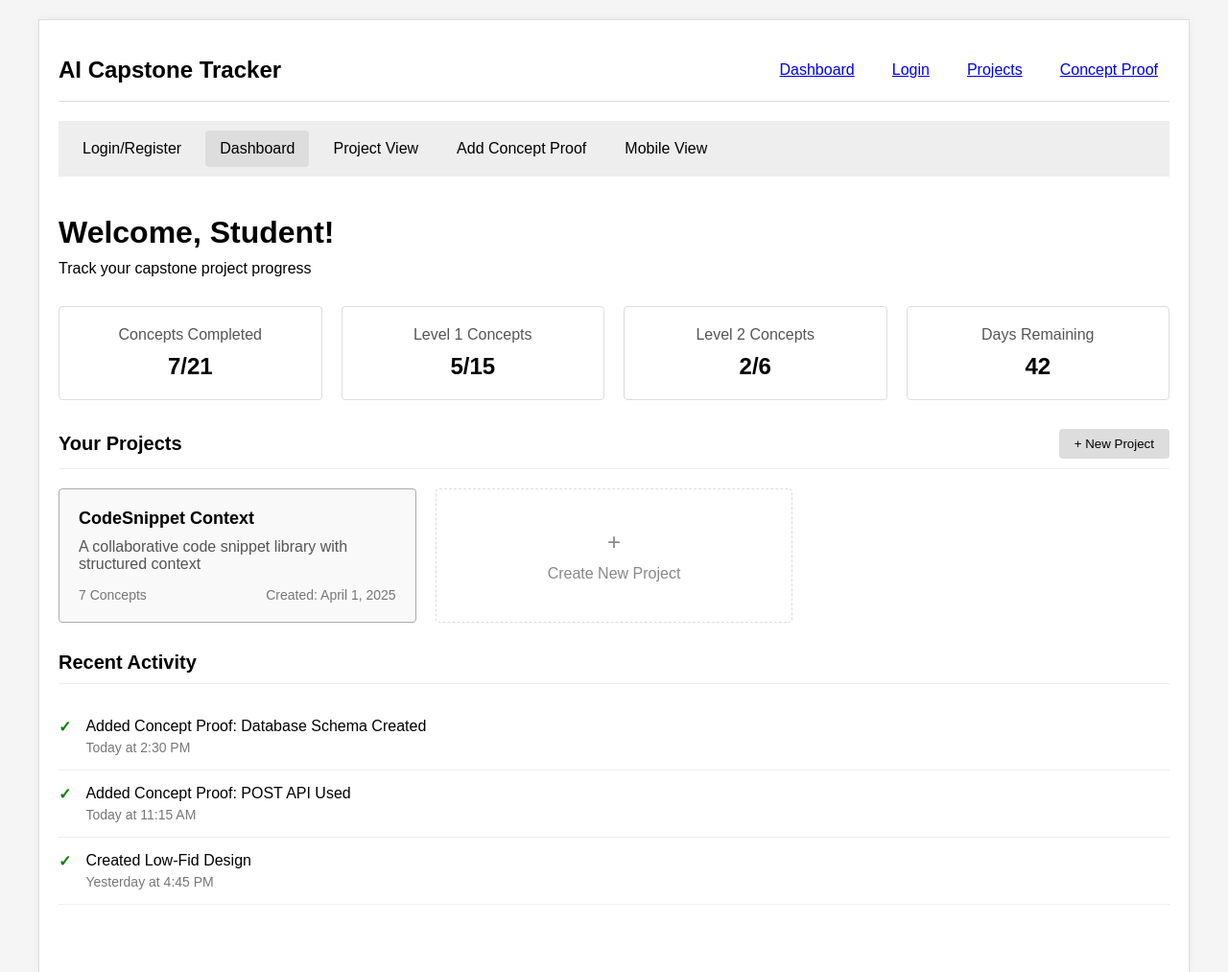
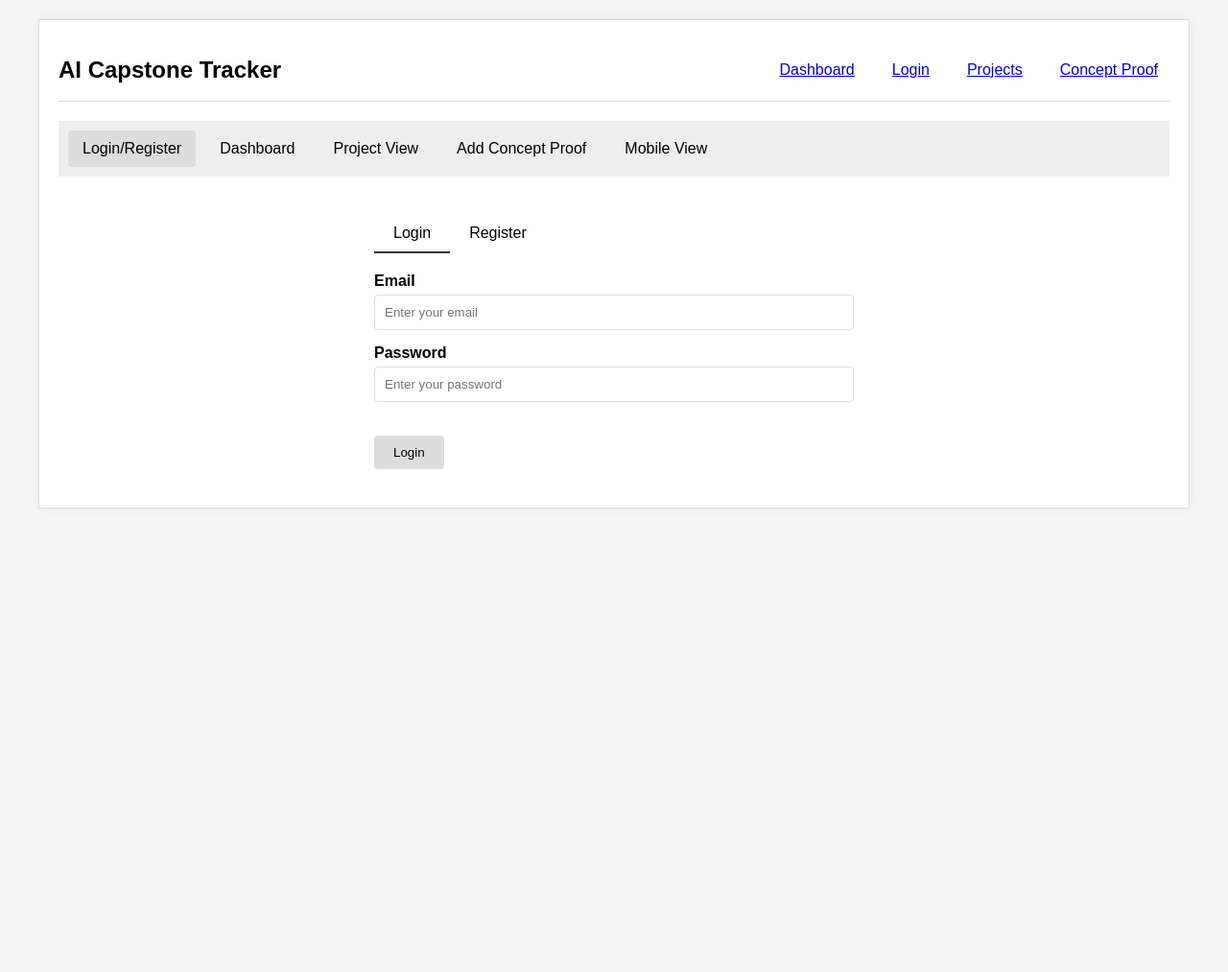
Before and after one commit to Sharmaharshitnone/figms, a plain HTML site: page index.html in a window 1280 px wide. Shown: the top 1013 px of the page at 96% size. After the commit the page ends 800 px from the top, so only its background shows below. Drawn offline with Linux system fonts and the light colour scheme.

Commit message:
Update index.html

```diff
--- a/index.html
+++ b/index.html
@@ -1,6 +1,7 @@
 <!DOCTYPE html>
 <html lang="en">
 <head>
+
     <meta charset="UTF-8">
     <meta name="viewport" content="width=device-width, initial-scale=1.0">
     <title>AI Capstone Concept Tracker - Low Fidelity Design</title>
@@ -30,15 +31,15 @@
 
         <!-- Tab Navigation for different wireframe pages -->
         <div class="tab-navigation">
-            <div class="tab" data-tab="login">Login/Register</div>
-            <div class="tab active" data-tab="dashboard">Dashboard</div>
+            <div class="tab active" data-tab="login">Login/Register</div>
+            <div class="tab" data-tab="dashboard">Dashboard</div>
             <div class="tab" data-tab="project-view">Project View</div>
             <div class="tab" data-tab="concept-proof">Add Concept Proof</div>
             <div class="tab" data-tab="mobile-view">Mobile View</div>
         </div>
 
         <!-- Login/Register Wireframe -->
-        <div class="wireframe-content" id="login">
+        <div class="wireframe-content active" id="login">
             <div class="form-container">
                 <div class="form-tabs">
                     <div class="form-tab active">Login</div>
@@ -61,7 +62,7 @@
         </div>
 
         <!-- Dashboard Wireframe -->
-        <div class="wireframe-content active" id="dashboard">
+        <div class="wireframe-content" id="dashboard">
             <div class="dashboard-header">
                 <h1>Welcome, Student!</h1>
                 <p>Track your capstone project progress</p>
```
